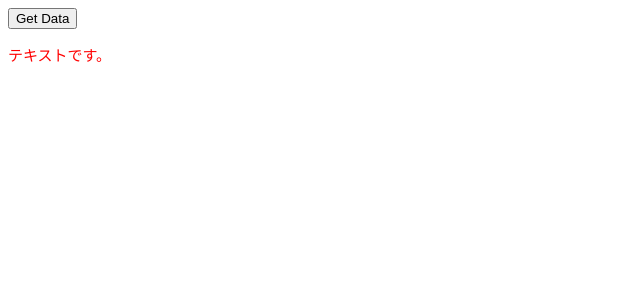
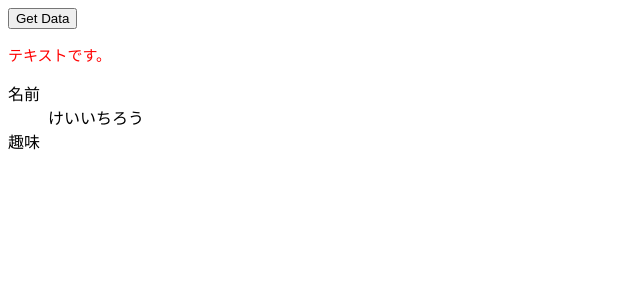
Before and after one commit to otaki0413/React-Typescript-Practice, a React (Create React App) app: page / in a window 1280 px wide. Shown: the top 300 px of the page, without its empty margins (0-640 px from the left). Built offline with nearby package versions, Linux system fonts and the light colour scheme.

Commit message:
オプショナルチェーンでnull安全なコードにする

```diff
--- a/src/App.tsx
+++ b/src/App.tsx
@@ -3,7 +3,13 @@
 import './styles.css';
 import { Todo } from './Todo';
 import { Text } from './Text';
+import { UserProfile } from './UserProfile';
 import { TodoType } from './types/todo';
+
+const user = {
+  name: 'けいいちろう'
+  // hobbies: ['映画', '焼肉', 'ドライブ']
+};
 
 export default function App() {
   const [todos, setTodos] = useState<Array<TodoType>>([]);
@@ -27,6 +33,7 @@
         />
       ))}
       <Text color="red" fontSize="15px" />
+      <UserProfile user={user} />
     </div>
   );
 }
--- /dev/null
+++ b/src/UserProfile.tsx
@@ -0,0 +1,20 @@
+import { VFC } from 'react';
+import { User } from './types/user';
+
+type Props = {
+  user: User;
+};
+
+// ?.　はオプショナルチェイニングという
+export const UserProfile: VFC<Props> = (props) => {
+  const { user } = props;
+  console.log(user.hobbies);
+  return (
+    <dl>
+      <dt>名前</dt>
+      <dd>{user.name}</dd>
+      <dt>趣味</dt>
+      <dd>{user.hobbies?.join(' / ')}</dd>
+    </dl>
+  );
+};
--- /dev/null
+++ b/src/types/user.ts
@@ -0,0 +1,4 @@
+export type User = {
+  name: string;
+  hobbies?: Array<string>;
+};
```
